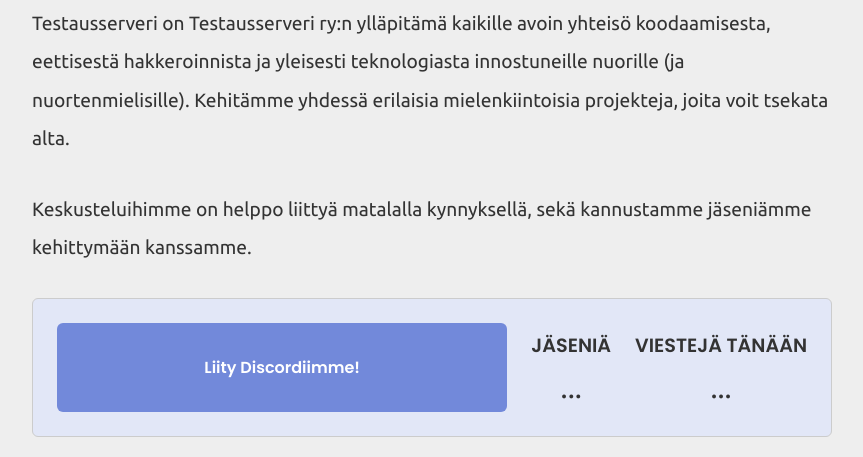
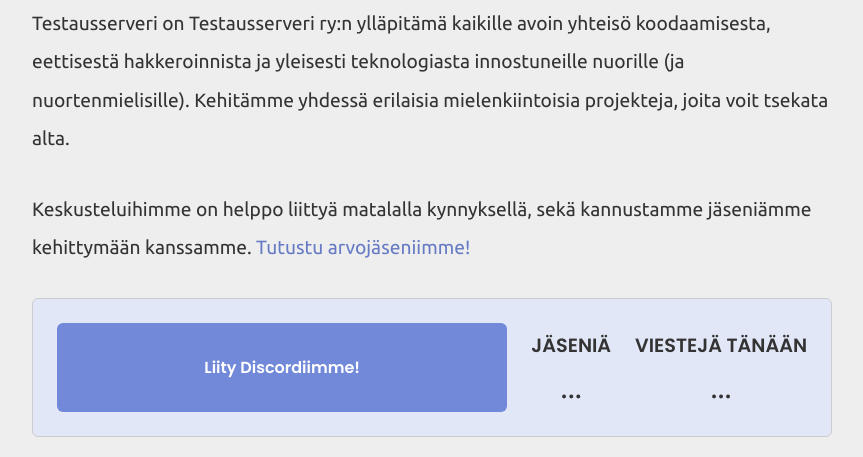
Before and after one commit to Testausserveri/testausserveri.fi, a PHP site: page / in a window 1280 px wide. Shown: the part 204-661 px from the top of the page, without its empty margins (208-1071 px from the left). Run offline with PHP 8.4, Linux system fonts and the light colour scheme; some libraries are stand-ins or nearby versions.

Commit message:
fix: Include arvojäsenet link

```diff
--- a/index.html
+++ b/index.html
@@ -65,7 +65,7 @@
                 Testausserveri on Testausserveri ry:n ylläpitämä kaikille avoin yhteisö koodaamisesta, eettisestä hakkeroinnista ja yleisesti teknologiasta innostuneille nuorille (ja nuortenmielisille). Kehitämme yhdessä erilaisia mielenkiintoisia projekteja, joita voit tsekata alta.
             </p>
             <p>
-                Keskusteluihimme on helppo liittyä matalalla kynnyksellä, sekä kannustamme jäseniämme kehittymään kanssamme.
+                Keskusteluihimme on helppo liittyä matalalla kynnyksellä, sekä kannustamme jäseniämme kehittymään kanssamme. <a href="members" class="link">Tutustu arvojäseniimme!</a>
             </p>
             <div class="joinBox">
                 <div class="joinBoxInner">
@@ -100,7 +100,6 @@
                     </div>
                 </div>
             </div>
-            <!--<a href="members" class="linkBlock">Tutustu arvojäseniimme!</a>-->
         </div>
 
         <!-- Projects -->
--- a/main.css
+++ b/main.css
@@ -119,7 +119,7 @@ p, ul {
     margin-bottom: 2rem;
 }
 
-a:not(.joinButton):not(.item):not(.linkBlock) {
+a:not(.joinButton):not(.item):not(.linkBlock):not(.link) {
     color: var(--text);
     text-decoration: none;
     opacity: 0.8;
@@ -301,6 +301,11 @@ a:not(.joinButton):hover {
     text-transform: uppercase;
     width: 100%;
     text-align: center;
+}
+
+.link {
+    color: #667bc4;
+    text-decoration: none;
 }
 
 /*
```
